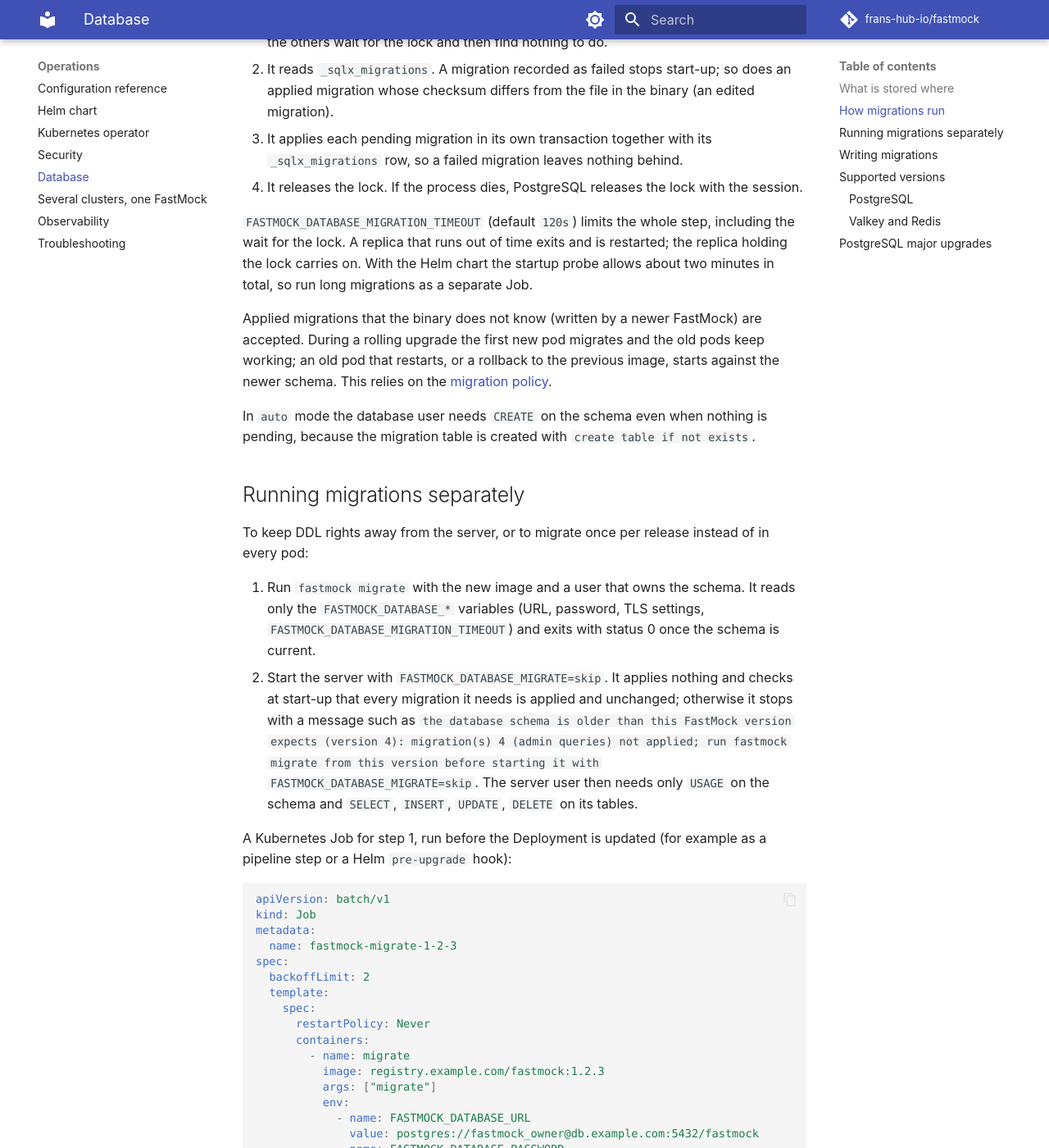
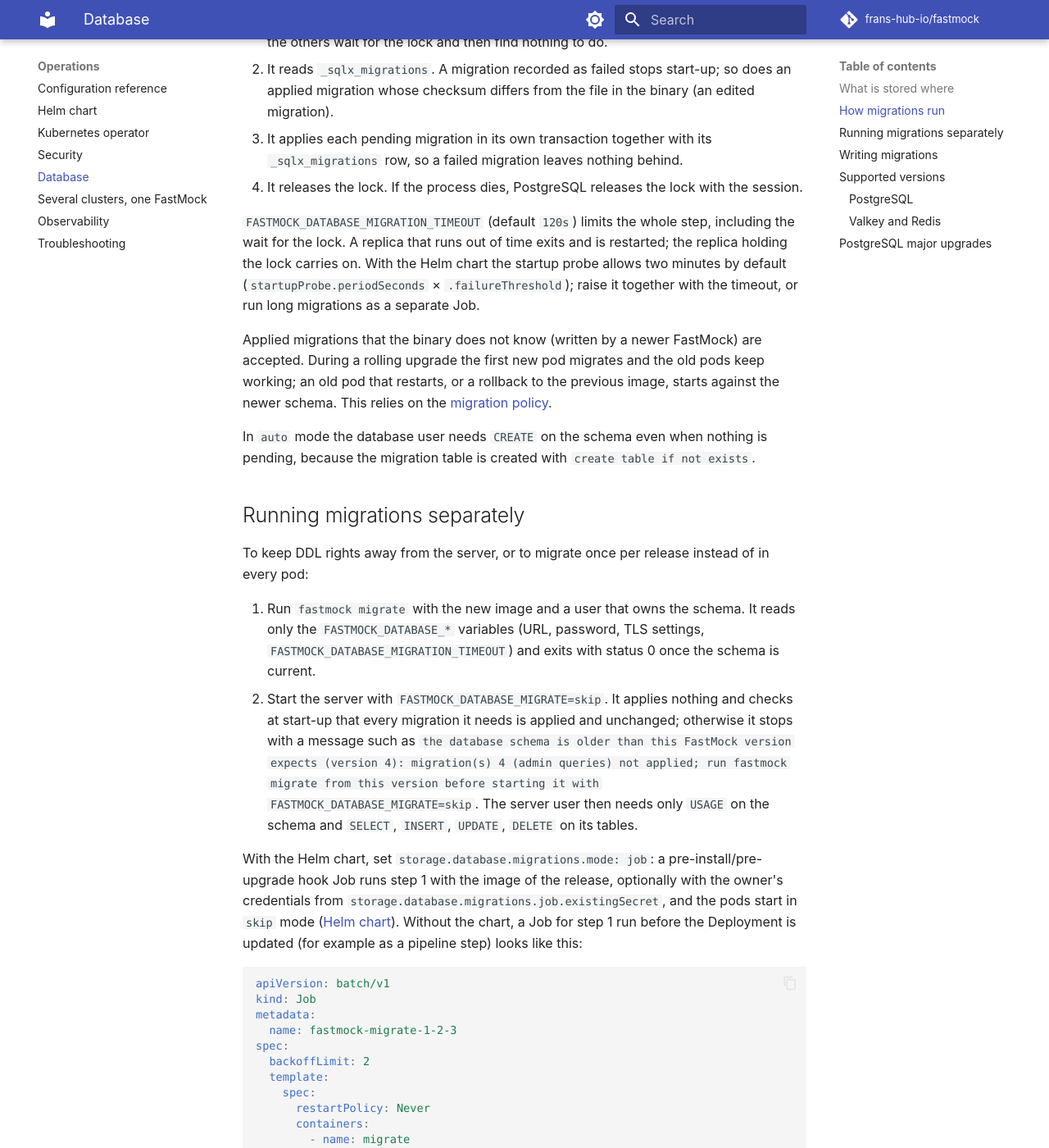
Before and after one commit to frans-hub-io/fastmock, an MkDocs documentation site: the page built from docs/operations/database.md, in a window 1280 px wide and 1400 px high, scrolled down 1289 px. Shown: the whole window at 82% size. Built offline with MkDocs 1.6.1 and Material for MkDocs 9.7.7, drawn with Linux system fonts in a browser that asks for light colours; comment, search, counter and statistics services are not loaded.

Commit message:
Add CI version matrix, migration Job and migration settings to the chart

````diff
--- a/docs/operations/database.md
+++ b/docs/operations/database.md
@@ -40,7 +40,8 @@ Migrations are SQL files compiled into the binary (`crates/fastmock-store/migrat
 
 `FASTMOCK_DATABASE_MIGRATION_TIMEOUT` (default `120s`) limits the whole step, including the wait for the lock. A
 replica that runs out of time exits and is restarted; the replica holding the lock carries on. With the Helm
-chart the startup probe allows about two minutes in total, so run long migrations as a separate Job.
+chart the startup probe allows two minutes by default (`startupProbe.periodSeconds` × `.failureThreshold`); raise
+it together with the timeout, or run long migrations as a separate Job.
 
 Applied migrations that the binary does not know (written by a newer FastMock) are accepted. During a rolling
 upgrade the first new pod migrates and the old pods keep working; an old pod that restarts, or a rollback to the
@@ -62,8 +63,11 @@ To keep DDL rights away from the server, or to migrate once per release instead
    not applied; run fastmock migrate from this version before starting it with FASTMOCK_DATABASE_MIGRATE=skip`.
    The server user then needs only `USAGE` on the schema and `SELECT`, `INSERT`, `UPDATE`, `DELETE` on its tables.
 
-A Kubernetes Job for step 1, run before the Deployment is updated (for example as a pipeline step or a Helm
-`pre-upgrade` hook):
+With the Helm chart, set `storage.database.migrations.mode: job`: a pre-install/pre-upgrade hook Job runs step 1
+with the image of the release, optionally with the owner's credentials from
+`storage.database.migrations.job.existingSecret`, and the pods start in `skip` mode
+([Helm chart](helm.md#storage)). Without the chart, a Job for step 1 run before the Deployment is updated (for
+example as a pipeline step) looks like this:
 
 ```yaml
 apiVersion: batch/v1
````
Also changed, not shown: docs/operations/helm.md (+5 -0 lines), 7 other files.
